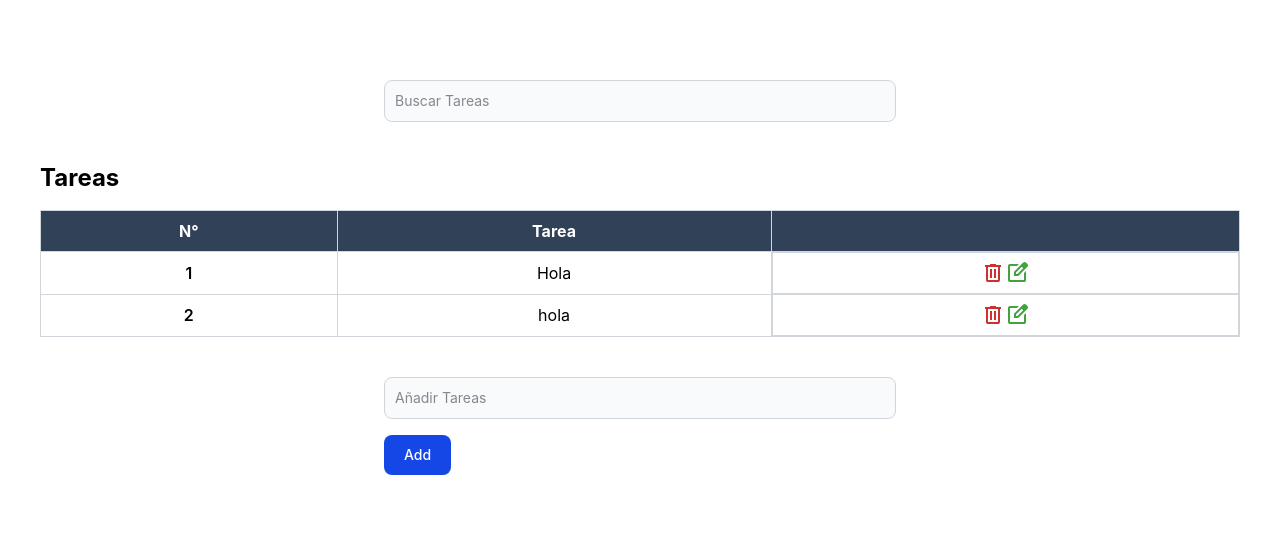
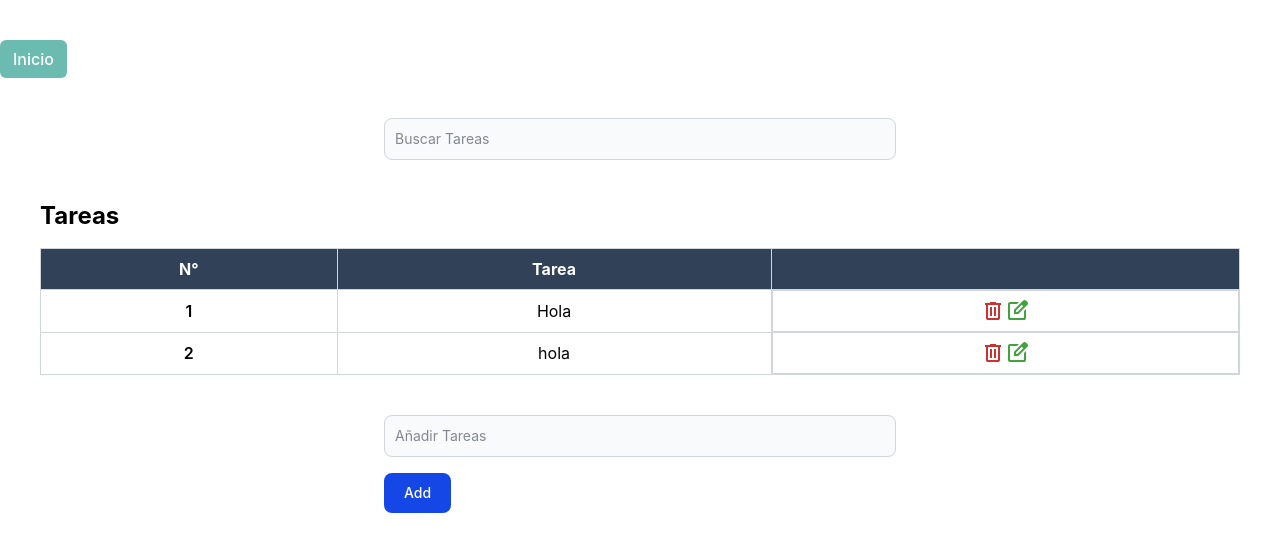
Before and after one commit to cruz-tadeo/vue-challenge-api, a Vue app: page /task-table in a window 1280 px wide. Shown: the top 552 px of the page. Built offline with nearby package versions, Linux system fonts and the light colour scheme; the HTML template or start-up script is replaced by a standard one.

Commit message:
Cambios de Nadia

```diff
--- a/src/pages/Task-table.vue
+++ b/src/pages/Task-table.vue
@@ -72,7 +72,15 @@ const alert =(title:string,text:string,icon:SweetAlertIcon  ='success',gif:strin
 </script>
 
 <template>
-  <div class="container mx-auto my-20">
+  <div class="container mx-auto my-10">
+    <nav>
+      <RouterLink
+        class="inline-block rounded-md border border-transparent bg-[#6bbbb0] px-3 py-1.5 text-center font-medium text-white hover:bg-[#568f87]"
+        to="/"
+        >Inicio</RouterLink
+      >
+
+    </nav>
     <div class="my-10 flex justify-center">
       <div class="basis-128">
         <input
--- a/src/pages/costumers-list.vue
+++ b/src/pages/costumers-list.vue
@@ -1,5 +1,14 @@
 <template>
+<nav class="p-2">
+      <RouterLink
+        class="inline-block rounded-md border border-transparent bg-[#6bbbb0] px-3 py-1.5 text-center font-medium text-white hover:bg-[#568f87]"
+        to="/"
+        >Inicio</RouterLink
+      >
+
+    </nav>
  <h1 class="text-3xl font-semibold text-center mt-2 mb-12 ">Lista de Clientes</h1>
+
  <div
  class="flex"
   >
--- a/src/pages/home-task.vue
+++ b/src/pages/home-task.vue
@@ -3,69 +3,31 @@
     <div class="pt-16 pb-80 sm:pt-24 sm:pb-40 lg:pt-40 lg:pb-48">
       <div class="relative mx-auto max-w-7xl px-4 sm:static sm:px-6 lg:px-8">
         <div class="sm:max-w-lg">
-          <h1 class="text-4xl font-bold tracking-tight text-gray-900 sm:text-6xl">Bienvenido a tu Admin</h1>
-
+          <h1 class="text-4xl font-bold tracking-tight text-gray-900 sm:text-6xl">
+            Bienvenido a tu Admin
+          </h1>
         </div>
         <div>
-          <div class="mt-10">
-            <!-- Decorative image grid -->
-            <div aria-hidden="true" class="pointer-events-none lg:absolute lg:inset-y-0 lg:mx-auto lg:w-full lg:max-w-7xl">
-              <!-- <div class="absolute transform sm:top-0 sm:left-1/2 sm:translate-x-8 lg:top-1/2 lg:left-1/2 lg:translate-x-8 lg:-translate-y-1/2">
-                <div class="flex items-center space-x-6 lg:space-x-8">
-                  <div class="grid shrink-0 grid-cols-1 gap-y-6 lg:gap-y-8">
-                    <div class="h-64 w-44 overflow-hidden rounded-lg sm:opacity-0 lg:opacity-100">
-                      <img src="https://tailwindcss.com/plus-assets/img/ecommerce-images/home-page-03-hero-image-tile-01.jpg" alt="" class="size-full object-cover" />
-                    </div>
-                    <div class="h-64 w-44 overflow-hidden rounded-lg">
-                      <img src="https://tailwindcss.com/plus-assets/img/ecommerce-images/home-page-03-hero-image-tile-02.jpg" alt="" class="size-full object-cover" />
-                    </div>
-                  </div>
-                  <div class="grid shrink-0 grid-cols-1 gap-y-6 lg:gap-y-8">
-                    <div class="h-64 w-44 overflow-hidden rounded-lg">
-                      <img src="https://tailwindcss.com/plus-assets/img/ecommerce-images/home-page-03-hero-image-tile-03.jpg" alt="" class="size-full object-cover" />
-                    </div>
-                    <div class="h-64 w-44 overflow-hidden rounded-lg">
-                      <img src="https://tailwindcss.com/plus-assets/img/ecommerce-images/home-page-03-hero-image-tile-04.jpg" alt="" class="size-full object-cover" />
-                    </div>
-                    <div class="h-64 w-44 overflow-hidden rounded-lg">
-                      <img src="https://tailwindcss.com/plus-assets/img/ecommerce-images/home-page-03-hero-image-tile-05.jpg" alt="" class="size-full object-cover" />
-                    </div>
-                  </div>
-                  <div class="grid shrink-0 grid-cols-1 gap-y-6 lg:gap-y-8">
-                    <div class="h-64 w-44 overflow-hidden rounded-lg">
-                      <img src="https://tailwindcss.com/plus-assets/img/ecommerce-images/home-page-03-hero-image-tile-06.jpg" alt="" class="size-full object-cover" />
-                    </div>
-                    <div class="h-64 w-44 overflow-hidden rounded-lg">
-                      <img src="https://tailwindcss.com/plus-assets/img/ecommerce-images/home-page-03-hero-image-tile-07.jpg" alt="" class="size-full object-cover" />
-                    </div>
-                  </div>
-                </div> -->
-              </div>
-            </div>
+          <div class="mt-10"></div>
 
           <nav>
             <RouterLink
-              class="inline-block rounded-md border  border-transparent bg-indigo-600 px-8 py-3 text-center font-medium text-white hover:bg-indigo-700"
-              to="/task-table">Ir a tareas</RouterLink>
+              class="inline-block rounded-md border border-transparent bg-indigo-600 px-8 py-3 text-center font-medium text-white hover:bg-indigo-700"
+              to="/task-table"
+              >Ir a tareas</RouterLink
+            >
             <RouterLink
-                class="inline-block rounded-md border  border-transparent bg-red-400 px-8 py-3 text-center font-medium text-white hover:bg-red-700 ml-3"
-                to="/costumers-list">Ir a clientes
+              class="inline-block rounded-md border border-transparent bg-red-400 px-8 py-3 text-center font-medium text-white hover:bg-red-700 ml-3"
+              to="/costumers-list"
+              >Ir a clientes
             </RouterLink>
           </nav>
-            <!-- <main>
-              <RouterView/>
-            </main> -->
         </div>
       </div>
     </div>
   </div>
-
 </template>
 
+<script lang="ts" setup></script>
 
-<script  lang="ts" setup>
-
-</script>
-
-<style scoped>
-</style>
+<style scoped></style>
--- /dev/null
+++ b/src/pages/userData.vue
@@ -0,0 +1,27 @@
+<script setup lang="ts">
+import { useCustomers } from '@/composables/useCustomers';
+import { onMounted } from 'vue';
+
+const { customers, fetchCustomers, formatearFecha } = useCustomers();
+
+onMounted(async() => {
+  await fetchCustomers()
+  console.log(`the component is now mounted.`)
+})
+</script>
+
+<template>
+  <div class="text-center font-mono ">
+    <div class="text-2xl">
+      <h1 >Datos del usuario</h1>
+    </div>
+    <div v-for="customer in customers" :key="customer.id">
+      <p > Nombre: {{ customer.nombre  }}</p>
+      <p>Correo: {{ customer.correo }}</p>
+      <p>Telefono: {{ customer.telefono }}</p>
+      <p>Direccion: {{ customer.direccion }}</p>
+      <p>Creado en: {{ formatearFecha(customer.creadoEn ?? '') }}</p>
+      <p>Actualizado en: {{formatearFecha(customer.actualizadoEn ?? '') }}</p>
+      </div>
+  </div>
+</template>
```
Also changed, not shown: src/interfaces/ICustomer.ts (deleted, +0 -9 lines), NOTAS.txt (deleted), src/components/userData.vue (line endings or trailing spaces). Lines whose indentation alone changed are shown as unchanged.
